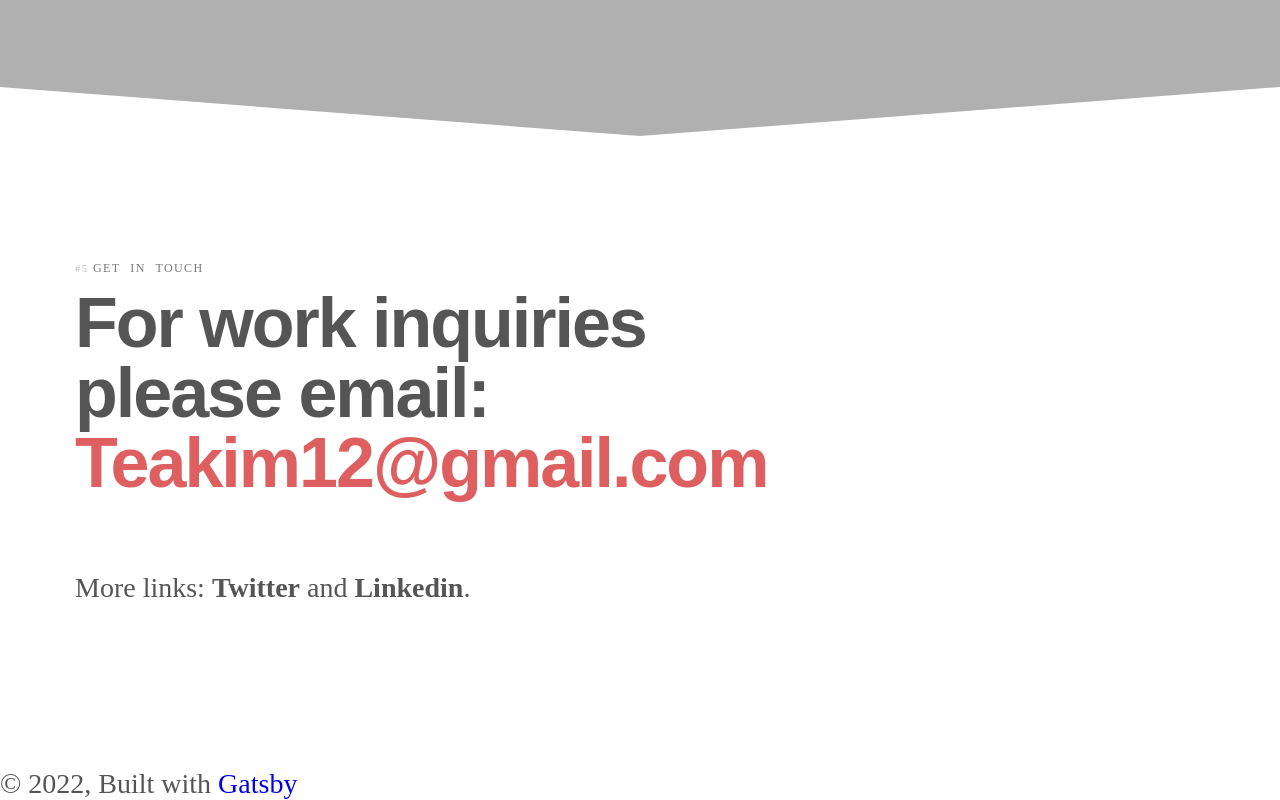
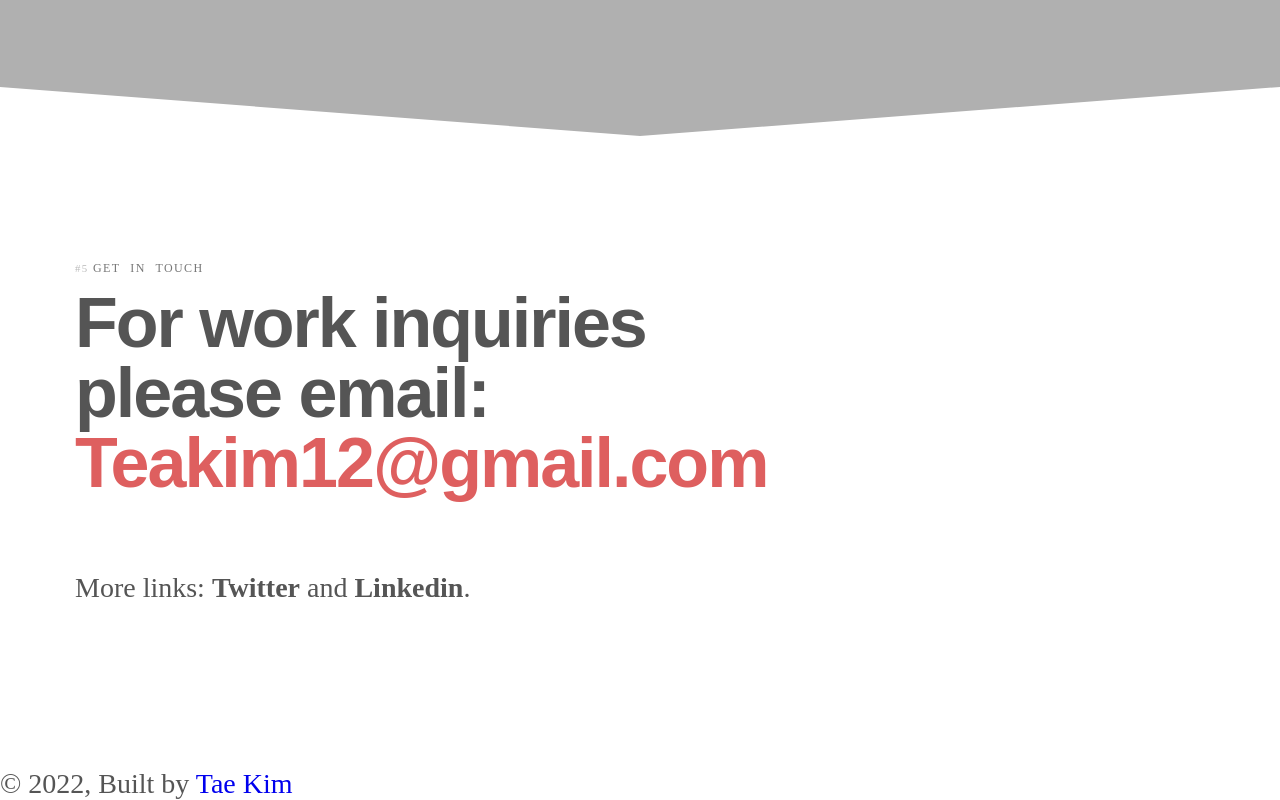
Before and after one commit to Taek713/Portfolio, a Gatsby site: page / in a window 1280 px wide. Shown: the part 4050-4850 px from the top of the page. Built offline with nearby package versions, Linux system fonts and the light colour scheme; Gatsby itself is replaced by a stand-in of ours.

Commit message:
Changing names

```diff
--- a/src/components/layout.js
+++ b/src/components/layout.js
@@ -39,9 +39,9 @@ const Layout = ({ children }) => {
           //   marginTop: `2rem`,
           // }}
         >
-          © {new Date().getFullYear()}, Built with
+          © {new Date().getFullYear()}, Built by
           {` `}
-          <a href="https://www.gatsbyjs.com">Gatsby</a>
+          <a href="https://www.github.com/Taek713">Tae Kim</a>
         </footer>
       </div>
     </>
```
